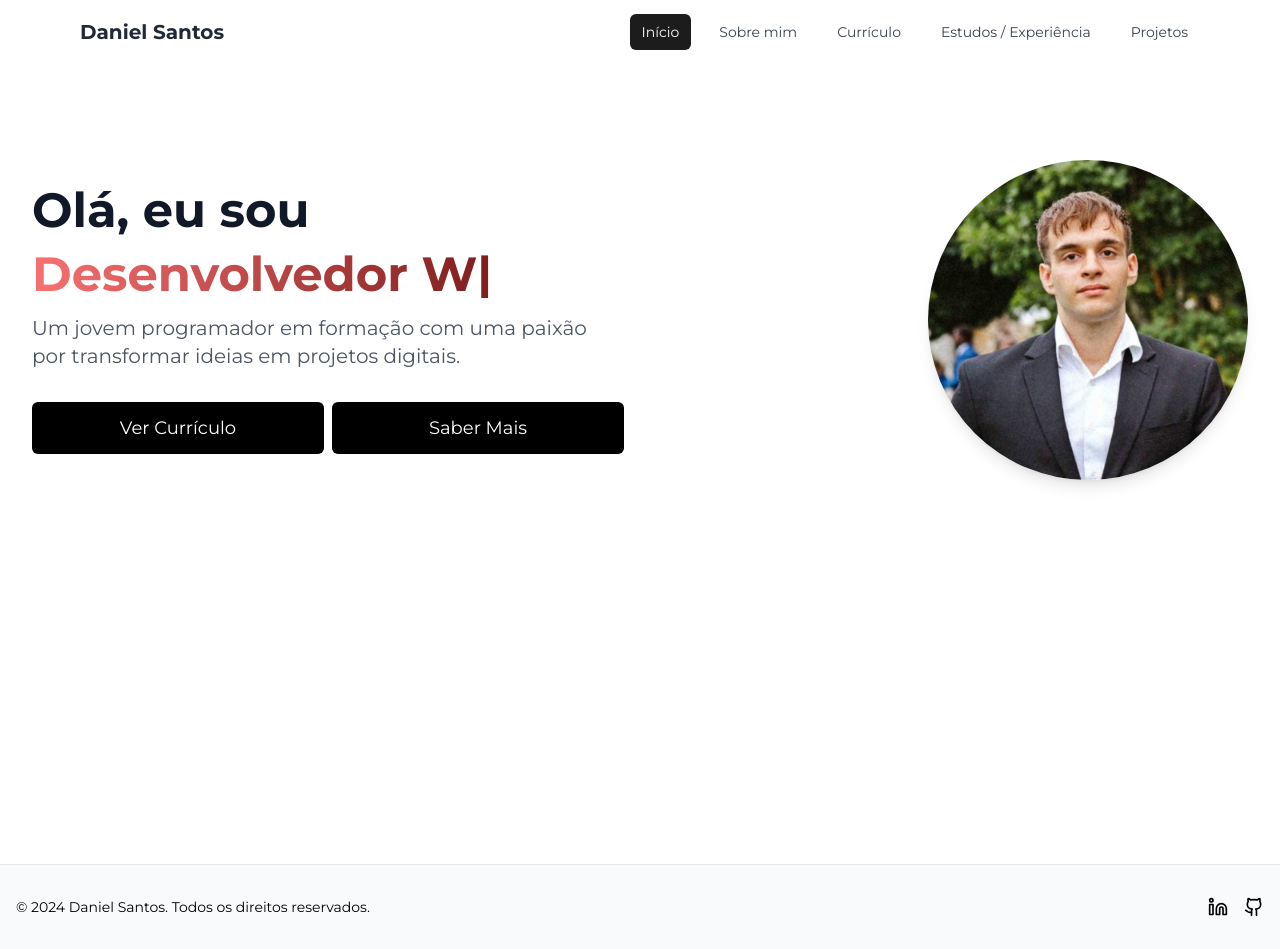
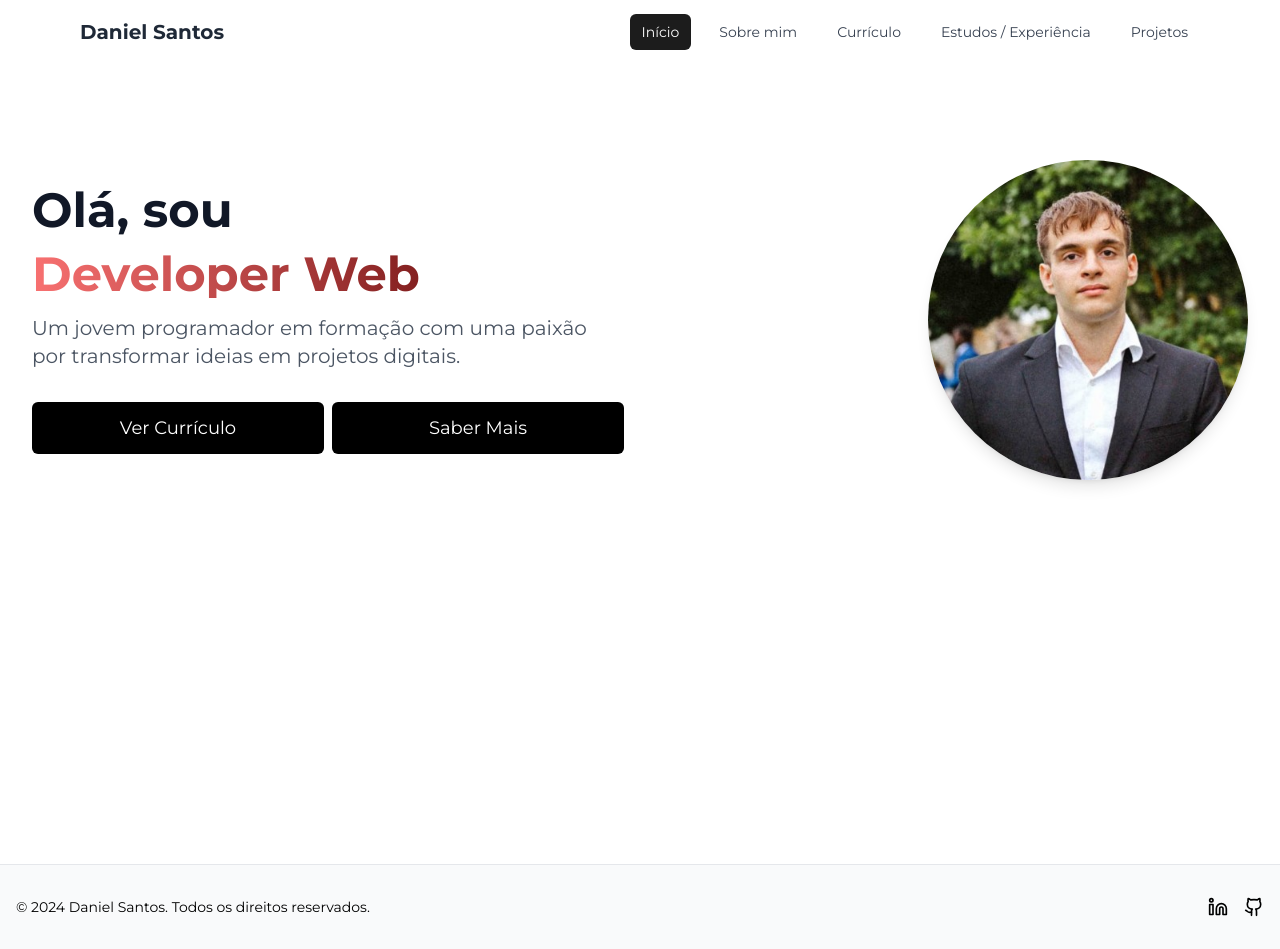
Before and after one commit to SkyGlis/portfolio, a Next.js app: page / in a window 1280 px wide. Built offline with nearby package versions, Linux system fonts and the light colour scheme.

Commit message:
Text Improvements

```diff
--- a/components/AboutMe.tsx
+++ b/components/AboutMe.tsx
@@ -11,10 +11,10 @@ export default function AboutMe() {
         <div className="grid grid-cols-1 md:grid-cols-2 gap-12 items-center">
           <div className="space-y-6">
             <p className="text-lg text-gray-700">
-            Olá! Sou um estudante de Programação da ESTGA, em Aveiro, com um enorme interesse por tecnologia e desenvolvimento de software. Tenho 18 anos e estou a explorar o mundo da programação, sempre à procura de aprender novas linguagens e aprimorar as minhas habilidades.
+            Olá! Sou estudante de Programação na ESTGA - Universidade de Aveiro, com um enorme interesse por tecnologia e desenvolvimento de software. Tenho 18 anos e estou a explorar o mundo da programação, sempre à procura de aprender novas linguagens e desenvolver as minhas competências.
             </p>
             <p className="text-lg text-gray-700">
-            Desde cedo, aos 11 anos, iniciei a minha jornada na programação, aprendendo de forma autónoma e desenvolvendo uma paixão pela área. Considero-me uma pessoa determinada e persistente na resolução de problemas, com a capacidade de me adaptar facilmente a diferentes projetos e tecnologias. Estas características permitem-me acrescentar valor às empresas através da flexibilidade e dedicação que coloco no trabalho.
+            Desde cedo, aos 11 anos, que iniciei a minha jornada na programação, aprendendo de forma autónoma e desenvolvendo uma paixão pela área. Considero-me uma pessoa determinada e persistente na resolução de problemas, com a capacidade de me adaptar facilmente a diferentes projetos e tecnologias. Estas características permitem-me acrescentar valor às empresas.
             </p>
           </div>
           <div className="flex justify-center md:justify-end">
--- a/components/HeroSection.tsx
+++ b/components/HeroSection.tsx
@@ -14,12 +14,12 @@ export default function Hero({ handle }: HeroProps) {
         <div className="grid grid-cols-1 md:grid-cols-2 gap-8 items-center">
           <div className="text-center md:text-left">
             <h1 className="text-4xl sm:text-5xl font-bold text-gray-900 mb-4">
-              Olá, eu sou
+              Olá, sou
             </h1>
             <h1 className="text-4xl sm:text-5xl font-bold mb-4">
               <span className="bg-gradient-to-r bg-gradient-to-r from-red-400 to-red-900 inline-block text-transparent bg-clip-text">
                 <ReactTyped
-                  strings={['o Daniel', 'um Programador', 'Desenvolvedor Web']}
+                  strings={['o Daniel', 'um Programador', 'Developer Web']}
                   typeSpeed={60}
                   backSpeed={40}
                   loop
--- a/components/NewStudy.tsx
+++ b/components/NewStudy.tsx
@@ -36,7 +36,7 @@ const studyEntries: TimelineEntry[] = [
     position: "Escola Superior de Tecnologia e Gestão de Águeda | Universidade de Aveiro"
   },
   {
-    logo: "/white.png",
+    logo: "/aee.png",
     startDate: "Set 2021",
     endDate: "Jul 2024",
     company: "Curso Profissional de Gestão de Equipamentos Informáticos",
--- a/components/Projects.tsx
+++ b/components/Projects.tsx
@@ -45,7 +45,7 @@ export default function Projects({ projects = [] }: { projects?: Project[] }) {
       title: "Portfólio Pessoal",
       tech: ["Next.js", "Tailwind CSS"],
       type: "Website",
-      description: "Portfólio pessoal, cujo eu testo maior parte das tecnologias que uso, de forma a evoluir o meu conhecimento na programação.",
+      description: "Portfólio pessoal, no qual usei a maior parte das tecnologias que conheço, de forma a evoluir no meu conhecimento na programação.",
       githubUrl: "https://github.com/SkyGlis/portfolio",
       liveUrl: "https://daniel-santos.vercel.app"
     }
```
Also changed, not shown: public/aee.png (added).
